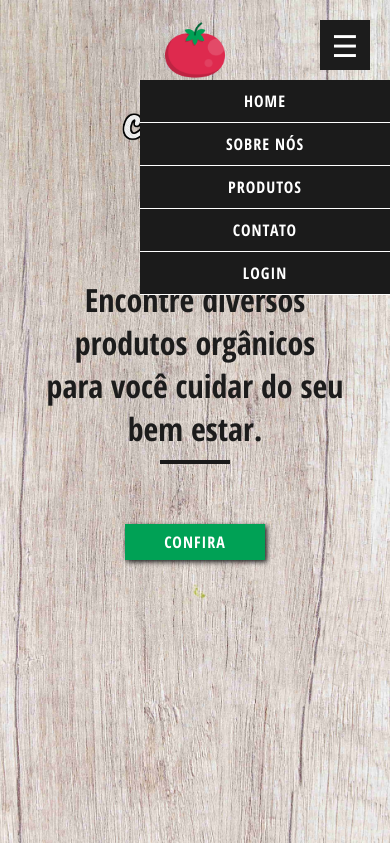
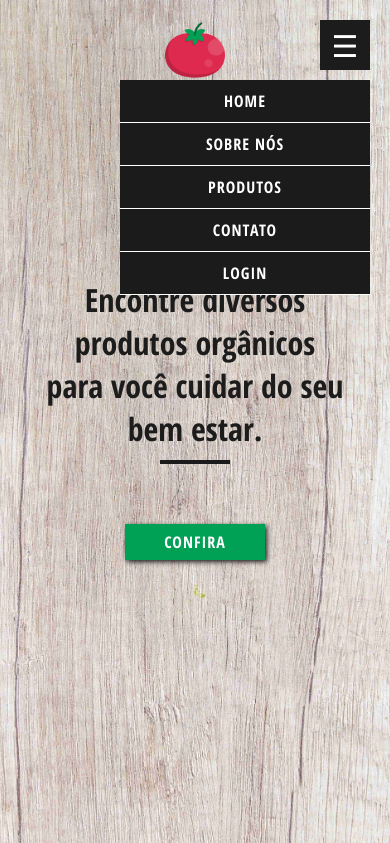
Before and after one commit to leoadamo/cooking, a PHP site: page / in a window 390 px wide, after a click that opens the changed part. Shown: the top 843 px of the page. Run offline with PHP 8.4, Linux system fonts and the light colour scheme; some web fonts are replaced.

Commit message:
ajuste menu mobile

```diff
--- a/css/style.css
+++ b/css/style.css
@@ -644,15 +644,15 @@ footer h4:after {
 	.nav-bar {
 		position: absolute;
 		top: 80px;
-		right: -100%;
+		transform: translateX(1000px);
 		border: none;
 		width: 250px;
 		height: auto;
 	}
 
 	#menu-mobile:checked+.nav-bar {
-		right: 0;
-		transition: .2s all ease-out;
+		transform: translateX(calc(100vw - 290px));
+		transition: .2s all cubic-bezier(0.075, 0.82, 0.165, 1);
 	}
 
 	.nav-bar ul {
--- a/js/script.js
+++ b/js/script.js
@@ -1,5 +1,5 @@
 document.addEventListener('DOMContentLoaded', function () {
-  const internalLinks = document.querySelectorAll('.nav-bar a[href^="#"]');
+  const internalLinks = document.querySelectorAll('body a[href^="#"]');
 
   internalLinks.forEach(item => {
     item.addEventListener('click', scrollToId);
```
